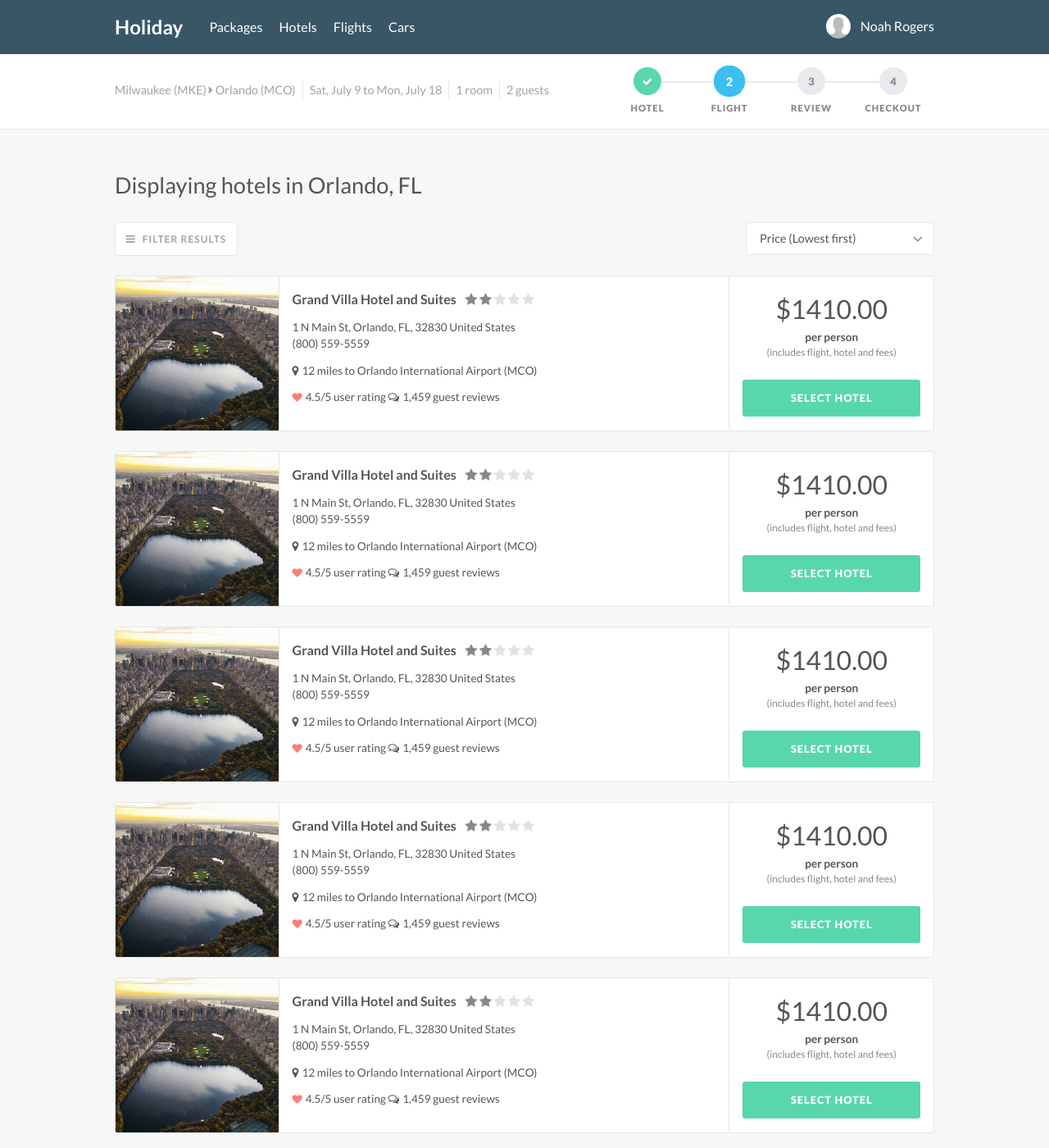
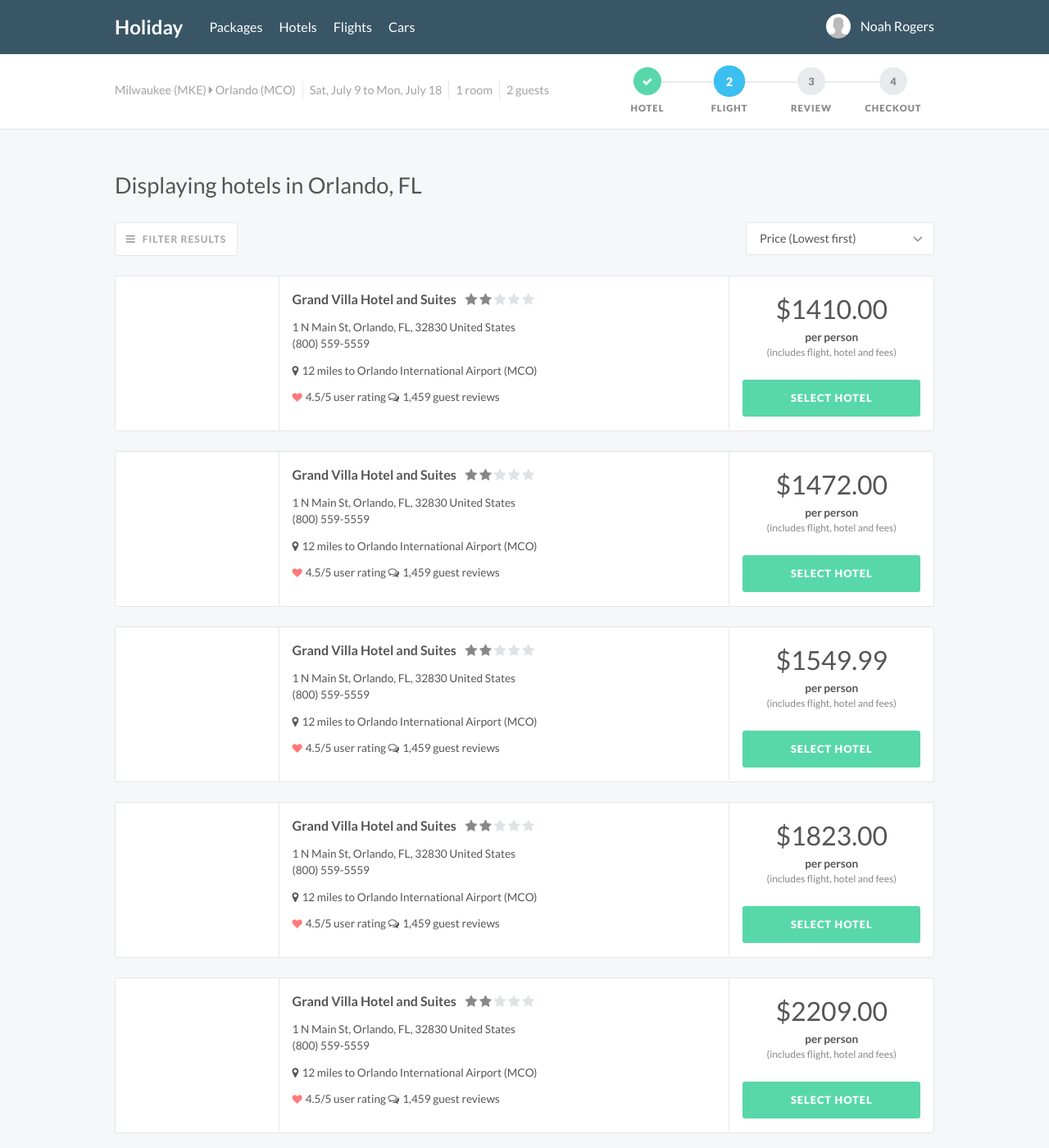
Before and after one commit to Treydor/holiday, a Jekyll site: the page built from packages/package-selection/hotels/index.html, in a window 1280 px wide and 1400 px high. Shown: the whole window at 82% size. Built offline with Jekyll 4.4.1, drawn with Linux system fonts in a browser that asks for light colours; nearby versions of some CDN libraries.

Commit message:
Updates place holder folder, adds select room path

```diff
--- a/_includes/search/packages/results-hotels.html
+++ b/_includes/search/packages/results-hotels.html
@@ -1,6 +1,6 @@
 <ul class="card-list">
   <li class="card card--large">
-    <section class="card__section card__photo new-york"></section>
+    <section class="card__section card__photo hotel"></section>
     <section class="card__section card__section--body">
       <h1 class="card__name">Grand Villa Hotel and Suites</h1>
       <ul class="card__class">
@@ -38,11 +38,11 @@
       <h2 class="card__price">$1410.00</h2>
       <p><strong>per person</strong></p>
       <p class="subtitle">(includes flight, hotel and fees)</p>
-      <a class="button button--primary add-margin-top" href="{{ site.baseurl }}/packages/package-selection/flights/">Select hotel</a>
+      <a class="button button--primary add-margin-top" href="{{ site.baseurl }}/packages/package-selection/select-room/">Select hotel</a>
     </section>
   </li>
   <li class="card card--large">
-    <section class="card__section card__photo new-york"></section>
+    <section class="card__section card__photo hotel"></section>
     <section class="card__section card__section--body">
       <h1 class="card__name">Grand Villa Hotel and Suites</h1>
       <ul class="card__class">
@@ -77,14 +77,14 @@
       </ul>
     </section>
     <section class="card__section card__section--action">
-      <h2 class="card__price">$1410.00</h2>
+      <h2 class="card__price">$1472.00</h2>
       <p><strong>per person</strong></p>
       <p class="subtitle">(includes flight, hotel and fees)</p>
-      <a class="button button--primary add-margin-top" href="{{ site.baseurl }}/packages/package-selection/flights/">Select hotel</a>
+      <a class="button button--primary add-margin-top" href="{{ site.baseurl }}/packages/package-selection/select-room/">Select hotel</a>
     </section>
   </li>
   <li class="card card--large">
-    <section class="card__section card__photo new-york"></section>
+    <section class="card__section card__photo hotel"></section>
     <section class="card__section card__section--body">
       <h1 class="card__name">Grand Villa Hotel and Suites</h1>
       <ul class="card__class">
@@ -119,14 +119,14 @@
       </ul>
     </section>
     <section class="card__section card__section--action">
-      <h2 class="card__price">$1410.00</h2>
+      <h2 class="card__price">$1549.99</h2>
       <p><strong>per person</strong></p>
       <p class="subtitle">(includes flight, hotel and fees)</p>
-      <a class="button button--primary add-margin-top" href="{{ site.baseurl }}/packages/package-selection/flights/">Select hotel</a>
+      <a class="button button--primary add-margin-top" href="{{ site.baseurl }}/packages/package-selection/select-room/">Select hotel</a>
     </section>
   </li>
   <li class="card card--large">
-    <section class="card__section card__photo new-york"></section>
+    <section class="card__section card__photo hotel"></section>
     <section class="card__section card__section--body">
       <h1 class="card__name">Grand Villa Hotel and Suites</h1>
       <ul class="card__class">
@@ -161,14 +161,14 @@
       </ul>
     </section>
     <section class="card__section card__section--action">
-      <h2 class="card__price">$1410.00</h2>
+      <h2 class="card__price">$1823.00</h2>
       <p><strong>per person</strong></p>
       <p class="subtitle">(includes flight, hotel and fees)</p>
-      <a class="button button--primary add-margin-top" href="{{ site.baseurl }}/packages/package-selection/flights/">Select hotel</a>
+      <a class="button button--primary add-margin-top" href="{{ site.baseurl }}/packages/package-selection/select-room/">Select hotel</a>
     </section>
   </li>
   <li class="card card--large">
-    <section class="card__section card__photo new-york"></section>
+    <section class="card__section card__photo hotel"></section>
     <section class="card__section card__section--body">
       <h1 class="card__name">Grand Villa Hotel and Suites</h1>
       <ul class="card__class">
@@ -203,10 +203,10 @@
       </ul>
     </section>
     <section class="card__section card__section--action">
-      <h2 class="card__price">$1410.00</h2>
+      <h2 class="card__price">$2209.00</h2>
       <p><strong>per person</strong></p>
       <p class="subtitle">(includes flight, hotel and fees)</p>
-      <a class="button button--primary add-margin-top" href="{{ site.baseurl }}/packages/package-selection/flights/">Select hotel</a>
+      <a class="button button--primary add-margin-top" href="{{ site.baseurl }}/packages/package-selection/select-room/">Select hotel</a>
     </section>
   </li>
 </ul>
```
Also changed, not shown: _includes/search/hotels/results-hotels.html (+12 -13 lines).
